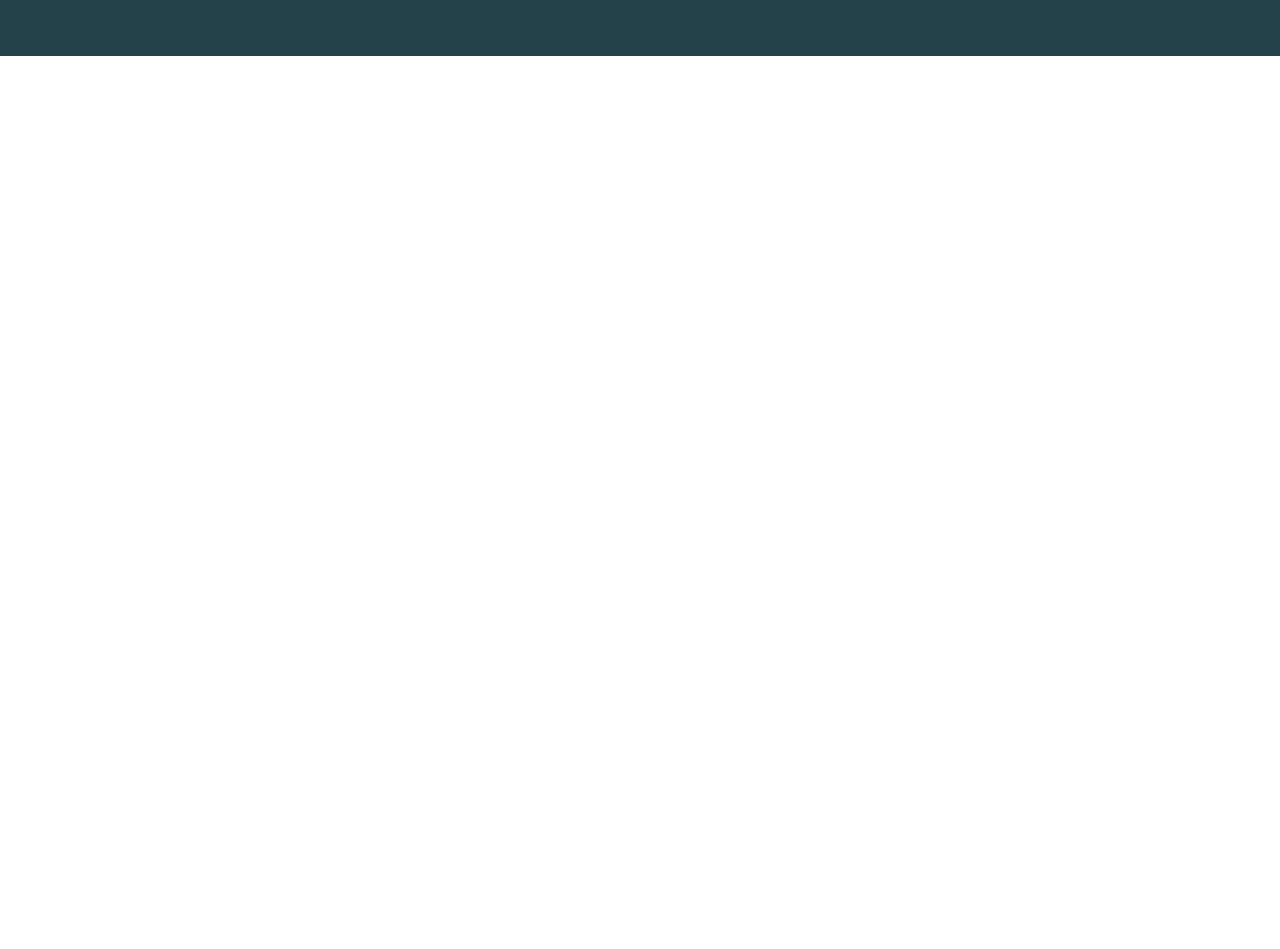
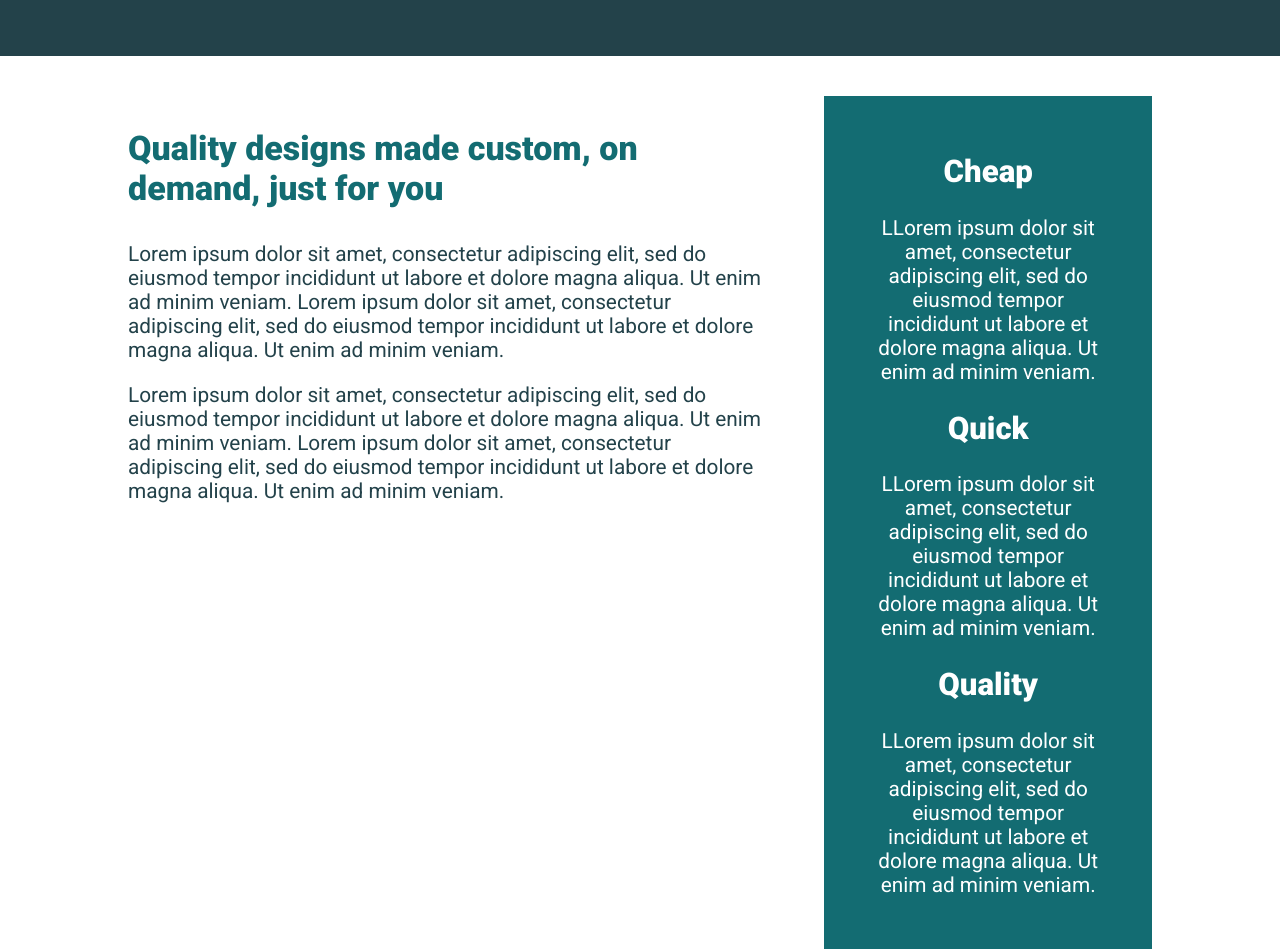
Before and after one commit to martingreilinger/crl-documents, a plain HTML site: page challenge05/index.html in a window 1280 px wide. Shown: the part 480-1429 px from the top of the page. Before the commit the page ends 800 px from the top, so only its background shows below. Drawn offline with Linux system fonts and the light colour scheme.

Commit message:
challenge-5 / solution

```diff
--- a/challenge05/index.html
+++ b/challenge05/index.html
@@ -1,24 +1,82 @@
 <!DOCTYPE html>
 <html lang="en">
   <head>
-    <meta charset="UTF-8">
-    <meta name="viewport" content="width=device-width, initial-scale=1.0">
+    <meta charset="UTF-8" />
+    <meta name="viewport" content="width=device-width, initial-scale=1.0" />
     <title>Conquering Rsponsive Layouts</title>
-    <link href="https://fonts.googleapis.com/css2?family=Roboto:wght@400;900&display=swap" rel="stylesheet">
-    <link rel="stylesheet" href="style.css">
+    <link
+      href="https://fonts.googleapis.com/css2?family=Roboto:wght@400;900&display=swap"
+      rel="stylesheet"
+    />
+    <link rel="stylesheet" href="style.css" />
   </head>
   <body>
     <div class="hero">
       <div class="container row">
         <div class="hero__text">
           <h1>Responsive layouts don’t have to be a struggle</h1>
-                <p>Lorem ipsum dolor sit amet, consectetur adipiscing elit, sed do eiusmod tempor incididunt ut labore et dolore magna aliqua. Ut enim ad minim veniam.</p>
+          <p>
+            Lorem ipsum dolor sit amet, consectetur adipiscing elit, sed do
+            eiusmod tempor incididunt ut labore et dolore magna aliqua. Ut enim
+            ad minim veniam.
+          </p>
           <a href="#" class="btn">I want to learn</a>
         </div>
+
+        <img
+          class="hero__img"
+          src="img/hero-img.jpg"
+          alt="layout structure draft"
+        />
       </div>
     </div>
+    <section class="container row main-wrapper">
+      <article class="main">
+        <h1 class="main__header">
+          Quality designs made custom, on demand, just for you
+        </h1>
+        <p class="main__content">
+          Lorem ipsum dolor sit amet, consectetur adipiscing elit, sed do
+          eiusmod tempor incididunt ut labore et dolore magna aliqua. Ut enim ad
+          minim veniam. Lorem ipsum dolor sit amet, consectetur adipiscing elit,
+          sed do eiusmod tempor incididunt ut labore et dolore magna aliqua. Ut
+          enim ad minim veniam.
+        </p>
+        <p class="main__content">
+          Lorem ipsum dolor sit amet, consectetur adipiscing elit, sed do
+          eiusmod tempor incididunt ut labore et dolore magna aliqua. Ut enim ad
+          minim veniam. Lorem ipsum dolor sit amet, consectetur adipiscing elit,
+          sed do eiusmod tempor incididunt ut labore et dolore magna aliqua. Ut
+          enim ad minim veniam.
+        </p>
+      </article>
 
-
-
+      <article class="side">
+        <div>
+          <h2>Cheap</h2>
+          <p>
+            LLorem ipsum dolor sit amet, consectetur adipiscing elit, sed do
+            eiusmod tempor incididunt ut labore et dolore magna aliqua. Ut enim
+            ad minim veniam.
+          </p>
+        </div>
+        <div>
+          <h2>Quick</h2>
+          <p>
+            LLorem ipsum dolor sit amet, consectetur adipiscing elit, sed do
+            eiusmod tempor incididunt ut labore et dolore magna aliqua. Ut enim
+            ad minim veniam.
+          </p>
+        </div>
+        <div>
+          <h2>Quality</h2>
+          <p>
+            LLorem ipsum dolor sit amet, consectetur adipiscing elit, sed do
+            eiusmod tempor incididunt ut labore et dolore magna aliqua. Ut enim
+            ad minim veniam.
+          </p>
+        </div>
+      </article>
+    </section>
   </body>
 </html>
--- a/challenge05/style.css
+++ b/challenge05/style.css
@@ -12,14 +12,16 @@
 
 */
 
-*, *::before, *::after {
+*,
+*::before,
+*::after {
   box-sizing: border-box;
 }
 
 body {
+  font-family: "Roboto", sans-serif;
+  font-size: 1.3rem;
   margin: 0;
-    font-family: 'Roboto', sans-serif;
-    font-size: 1.3rem;
 }
 
 img {
@@ -32,9 +34,9 @@ h1 {
 }
 
 .container {
+  margin: 0 auto;
+  max-width: 1100px;
   width: 80%;
-    max-width: 1100px;
-    margin: 0 auto;
 }
 
 .row {
@@ -56,9 +58,9 @@ h1 {
 }
 
 .hero {
+  background-color: #23424a;
+  color: #fff;
   padding: 100px 0;
-    background-color: #23424A;
-    color: #FFF;
 }
 
 .hero__text {
@@ -66,8 +68,8 @@ h1 {
 }
 
 .hero__img {
+  align-self: flex-start;
   width: 32%;
-    align-self: flex-start;
 }
 
 .hero p {
@@ -75,17 +77,43 @@ h1 {
 }
 
 .btn {
+  background-color: #38cfd9;
+  border-radius: 100px;
+  color: #23424a;
   display: inline-block;
+  font-weight: 900;
+  padding: 0.75em 2em;
   text-decoration: none;
   text-transform: uppercase;
-    color: #23424A;
-    font-weight: 900;
-    background-color: #38CFD9;
-    padding: .75em 2em;
-    border-radius: 100px;
 }
 
 .btn:hover,
 .btn:focus {
-    opacity: .75;
+  opacity: 0.75;
 }
+
+.main {
+  width: 62%;
+  padding-top: 2rem;
+}
+
+.main-wrapper {
+  margin-top: 2.5rem;
+}
+
+.main__header {
+  color: #136c72;
+  font-size: 2.125rem;
+}
+
+.main__content {
+  color: #23424a;
+}
+
+.side {
+  background-color: #136c72;
+  color: white;
+  padding: 1.5em 2.5em;
+  text-align: center;
+  width: 32%;
+}
```
Lines whose indentation alone changed are shown as unchanged.
